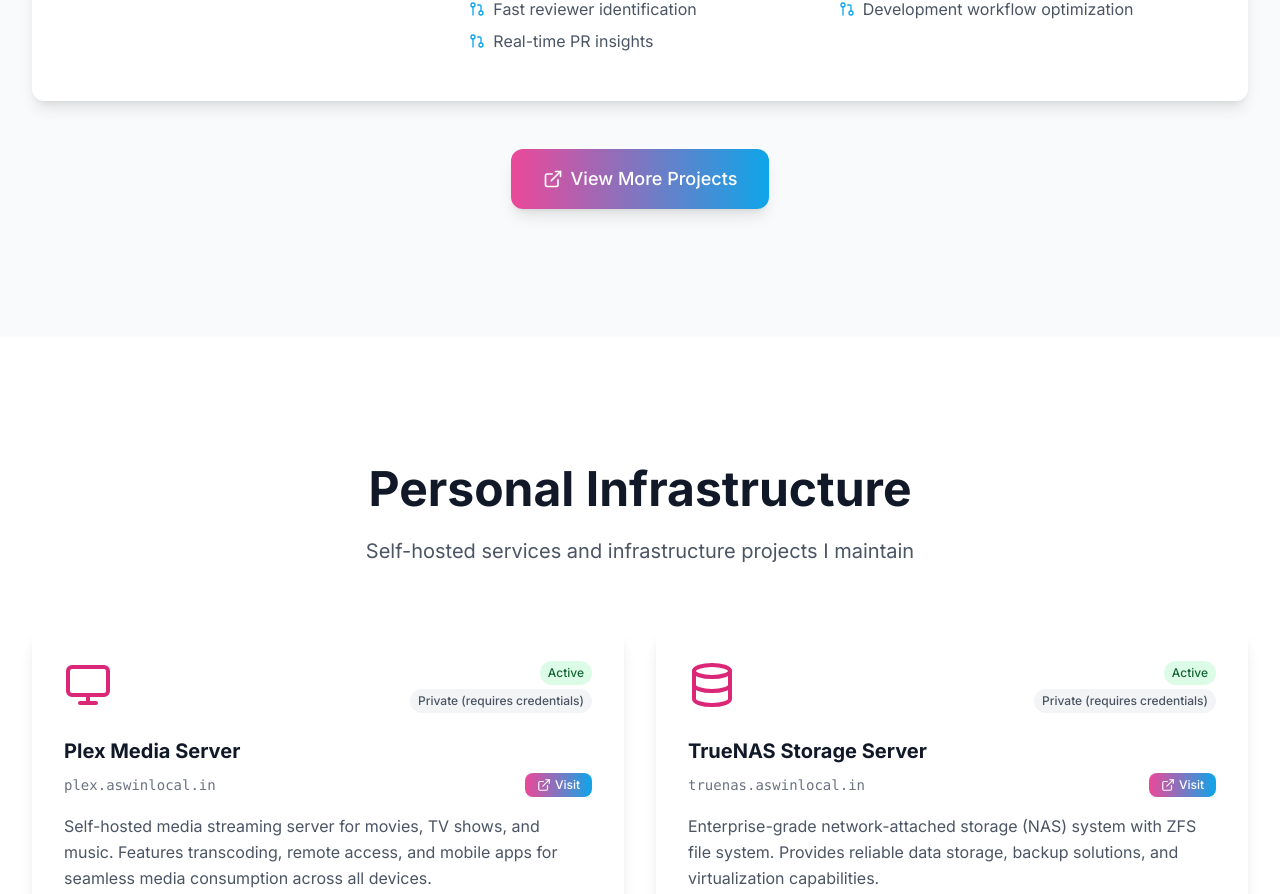
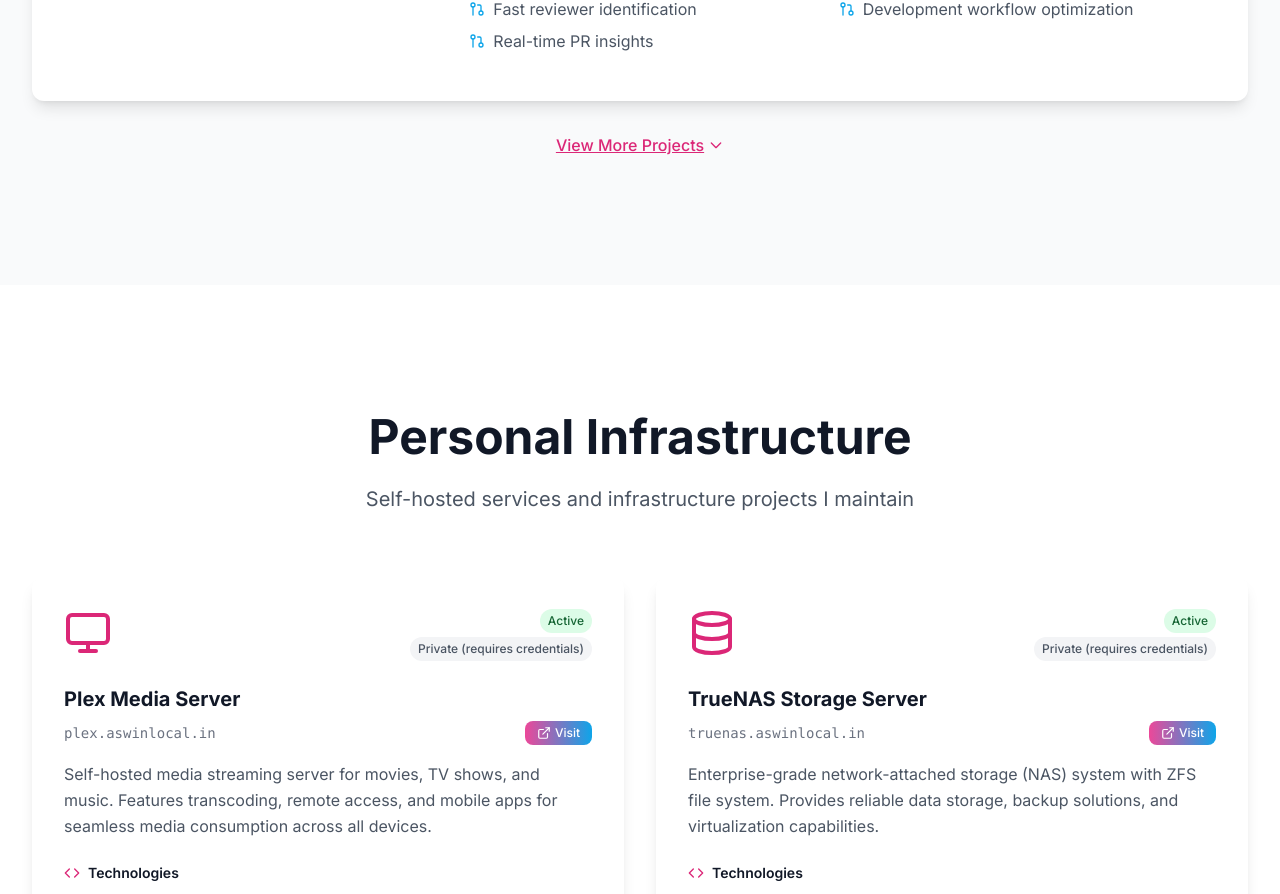
Before and after one commit to Aswintechie/portfolio, a React (Vite) app: page / in a window 1280 px wide. Shown: the part 3994-4888 px from the top of the page. Built offline with nearby package versions, Linux system fonts and the light colour scheme.

Commit message:
fix(a11y): use accessible button for View More Projects text link with chevron

```diff
--- a/src/App.jsx
+++ b/src/App.jsx
@@ -761,14 +761,25 @@
             initial={{ opacity: 0, y: 30 }}
             animate={inView ? { opacity: 1, y: 0 } : {}}
             transition={{ duration: 0.8, delay: 0.3 }}
-            className='text-center mt-12'
+            className='text-center mt-8'
           >
             <button
+              type='button'
               onClick={() => setShowMoreProjects(true)}
-              className='inline-flex items-center px-8 py-4 bg-gradient-to-r from-secondary-500 to-accent-500 text-white rounded-xl hover:from-secondary-600 hover:to-accent-600 transition-all duration-300 transform hover:scale-105 font-medium text-lg shadow-lg hover:shadow-xl'
+              className='inline-flex items-center gap-1 text-secondary-600 underline cursor-pointer text-base font-medium hover:text-accent-600 transition-colors duration-200 select-none bg-transparent border-0 p-0 shadow-none'
+              style={{ userSelect: 'none' }}
             >
-              <ExternalLink size={20} className='mr-2' />
               View More Projects
+              <svg
+                xmlns='http://www.w3.org/2000/svg'
+                className='h-4 w-4 transition-transform duration-200'
+                fill='none'
+                viewBox='0 0 24 24'
+                stroke='currentColor'
+                strokeWidth={2}
+              >
+                <path strokeLinecap='round' strokeLinejoin='round' d='M19 9l-7 7-7-7' />
+              </svg>
             </button>
           </motion.div>
         )}
```
